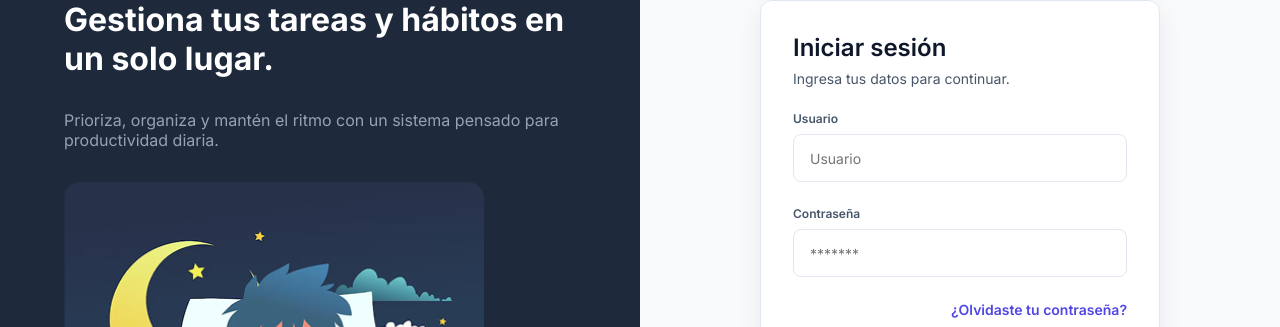
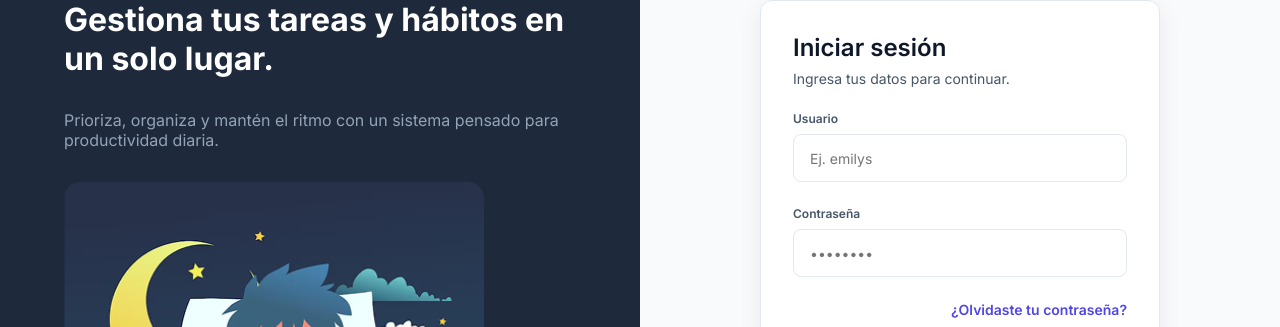
Before and after one commit to EduardoY24/t3_act8_eq11, a React (Vite) app: page / in a window 1280 px wide. Shown: the part 136-463 px from the top of the page. Built offline with nearby package versions, Linux system fonts and the light colour scheme.

Commit message:
Agregar la validación del login y conectar con DummyJSON

```diff
--- a/src/pages/LoginPage.css
+++ b/src/pages/LoginPage.css
@@ -158,3 +158,18 @@
   height: 1px;
   background-color: #E2E8F0;
 }
+
+/* Mensaje de error (rojo) */
+.login-error {
+  background-color: #FEE2E2;
+  color: #B91C1C;
+  font-size: 14px;
+  padding: 12px;
+  border-radius: 8px;
+}
+
+/* Botón mientras está cargando */
+.login-button:disabled {
+  opacity: 0.6;
+  cursor: not-allowed;
+}
--- a/src/pages/LoginPage.jsx
+++ b/src/pages/LoginPage.jsx
@@ -1,9 +1,45 @@
 import './LoginPage.css';
 import ilustracion from '../assets/ilustracion-login.png';
+import { useState } from 'react';
+import { loginUser } from '../services/authApi';
 
 function LoginPage() {
+  // Lo que el usuario escribe
+  const [username, setUsername] = useState('');
+  const [password, setPassword] = useState('');
+
+  // Mensaje de error (si está vacío, no se muestra nada)
+  const [error, setError] = useState('');
+
+  // true mientras esperamos la respuesta de la API
+  const [cargando, setCargando] = useState(false);
+
+  // Se ejecuta al darle clic a "Entrar"
+  async function handleSubmit(e) {
+    e.preventDefault(); // para que la página no se recargue
+
+    // 1. Revisar que no estén vacíos
+    if (username.trim() === '' || password.trim() === '') {
+      setError('Escribe tu usuario y contraseña');
+      return; // aquí se detiene, ya no llama a la API
+    }
+
+    // 2. Mandar los datos a DummyJSON
+    try {
+      setCargando(true);
+      setError('');
+      const usuario = await loginUser(username, password);
+      console.log('Usuario que entró:', usuario);
+    } catch (err) {
+      setError(err.message); // "Usuario o contraseña incorrectos"
+    } finally {
+      setCargando(false);
+    }
+  }
+
   return (
     <div className="login-page">
+      {/* Panel izquierdo */}
       <section className="login-left">
         <div className="login-logo">
           <span className="login-logo-icon">✓</span>
@@ -16,8 +52,10 @@ function LoginPage() {
 
         <img src={ilustracion} alt="Ilustración de hábitos" className="login-ilustracion" />
       </section>
+
+      {/* Panel derecho */}
       <section className="login-right">
-    <form className="login-card">
+        <form className="login-card" onSubmit={handleSubmit}>
           <div>
             <h2>Iniciar sesión</h2>
             <p className="login-subtitle">Ingresa tus datos para continuar.</p>
@@ -25,16 +63,34 @@ function LoginPage() {
 
           <div className="login-field">
             <label htmlFor="username">Usuario</label>
-      <input id="username" type="text" placeholder="Usuario" />
+            <input
+              id="username"
+              type="text"
+              placeholder="Ej. emilys"
+              value={username}
+              onChange={(e) => setUsername(e.target.value)}
+            />
           </div>
 
-      <div className= "login-field">
+          <div className="login-field">
             <label htmlFor="password">Contraseña</label>
-      <input id="password" type="password" placeholder="*******" />
+            <input
+              id="password"
+              type="password"
+              placeholder="••••••••"
+              value={password}
+              onChange={(e) => setPassword(e.target.value)}
+            />
           </div>
+
           <a href="#" className="login-forgot">¿Olvidaste tu contraseña?</a>
 
-      <button type="submit" className="login-button">Entrar</button>
+          {/* Solo aparece si hay un error */}
+          {error && <p className="login-error">{error}</p>}
+
+          <button type="submit" className="login-button" disabled={cargando}>
+            {cargando ? 'Entrando...' : 'Entrar'}
+          </button>
 
           {/* Separador */}
           <div className="login-divider">
```
Lines whose indentation alone changed are shown as unchanged.
